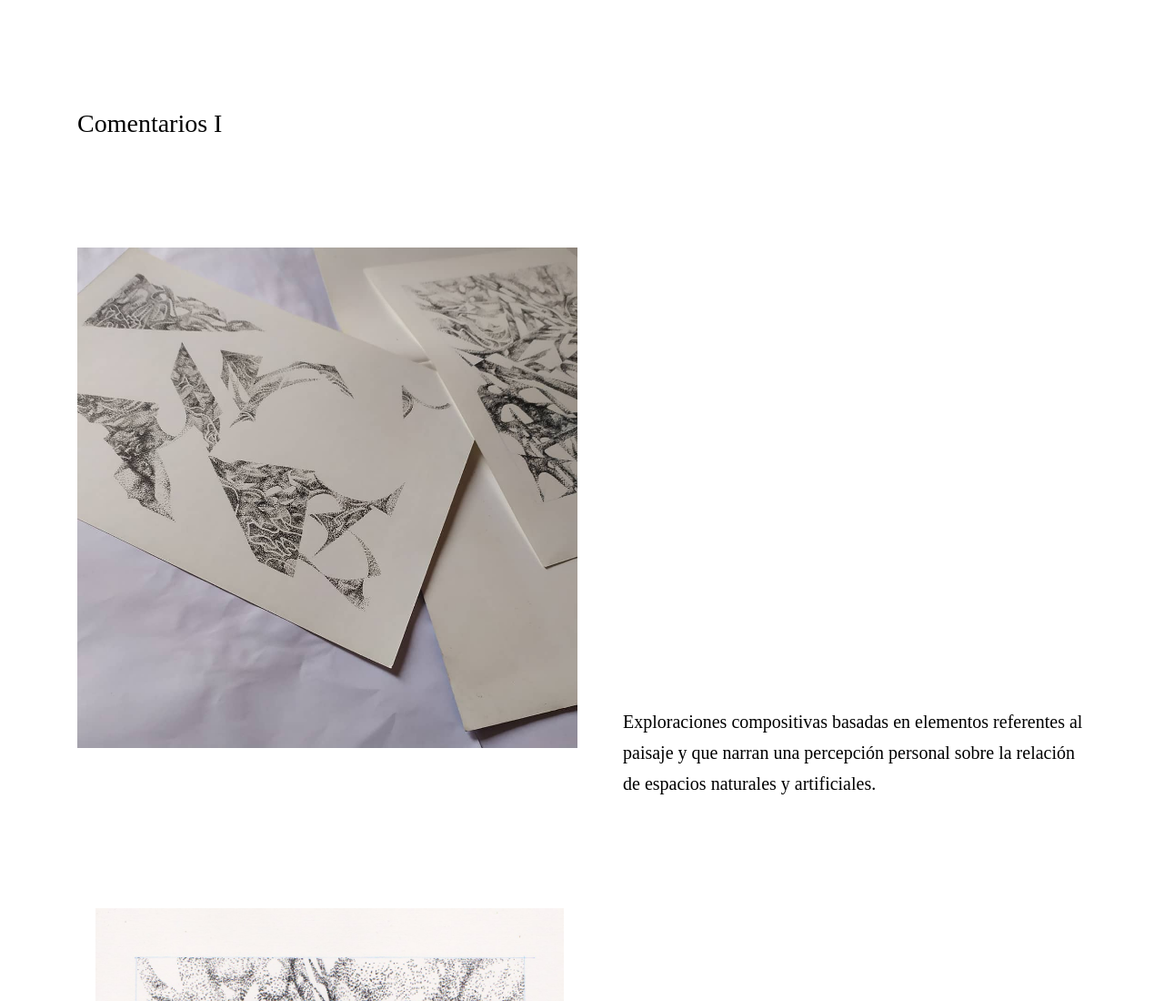
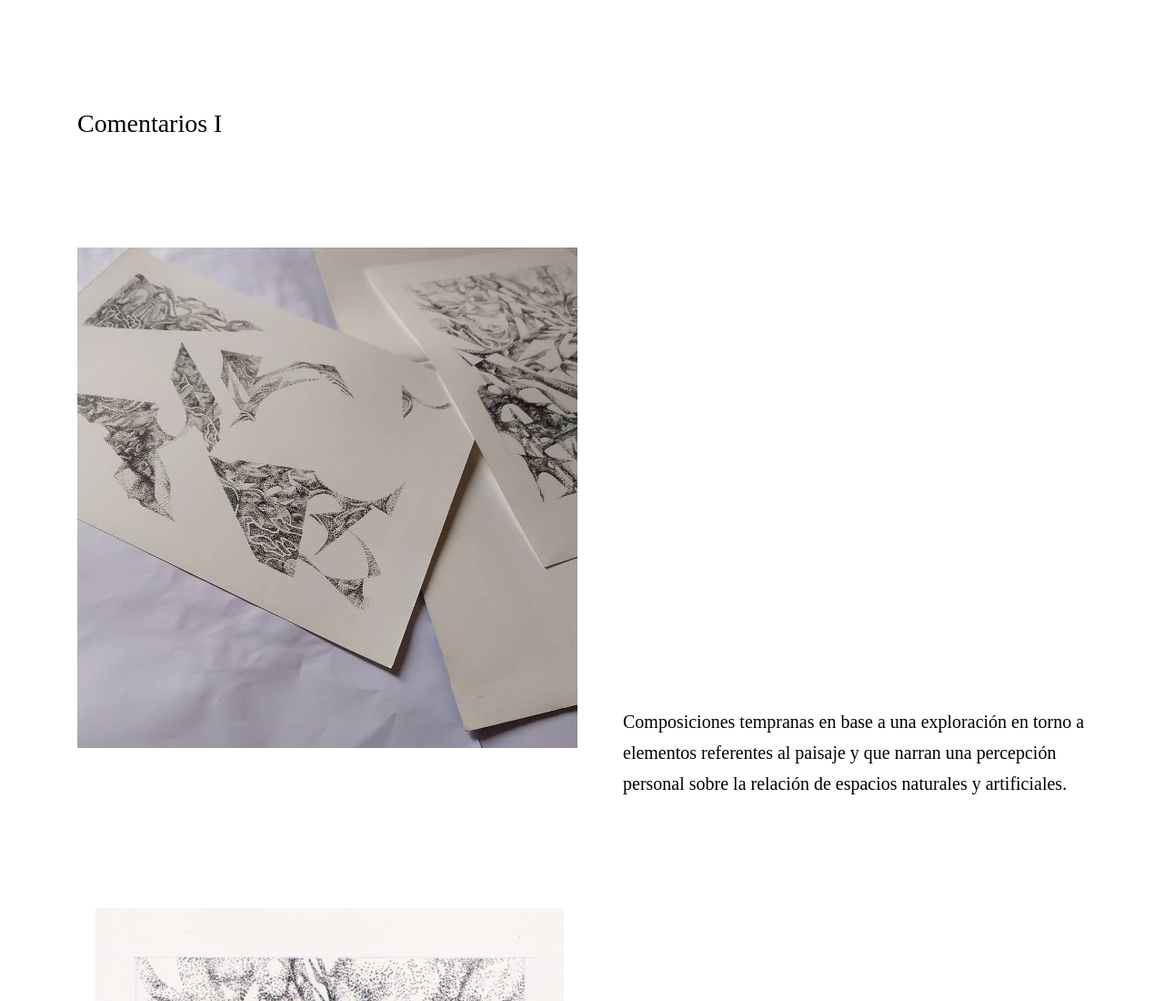
Before and after one commit to Peppa-Peddler/comentario-sobre-arquitectura-y-paisaje, a plain HTML site: page index.html in a window 1280 px wide. Shown: the top 1100 px of the page at 91% size. Drawn offline with Linux system fonts and the light colour scheme; a web font is replaced by a local one.

Commit message:
fixingtext

```diff
--- a/index.html
+++ b/index.html
@@ -12,7 +12,7 @@
             <div class="initial">
                 <img class="opener" src="images/01.jpg" alt="">
                 <p class="right">
-                    Exploraciones compositivas basadas en elementos referentes al paisaje y que narran una percepción
+                    Composiciones tempranas en base a una exploración en torno a elementos referentes al paisaje y que narran una percepción
                     personal sobre la relación de espacios naturales y artificiales.
                 </p>
             </div>
```
